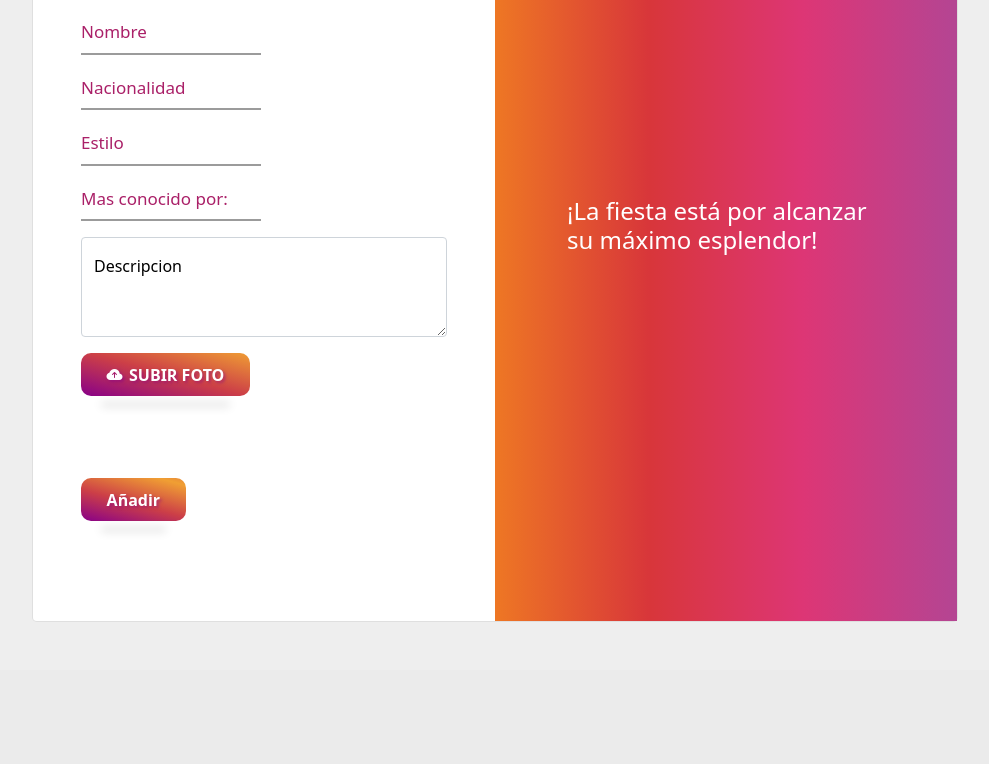
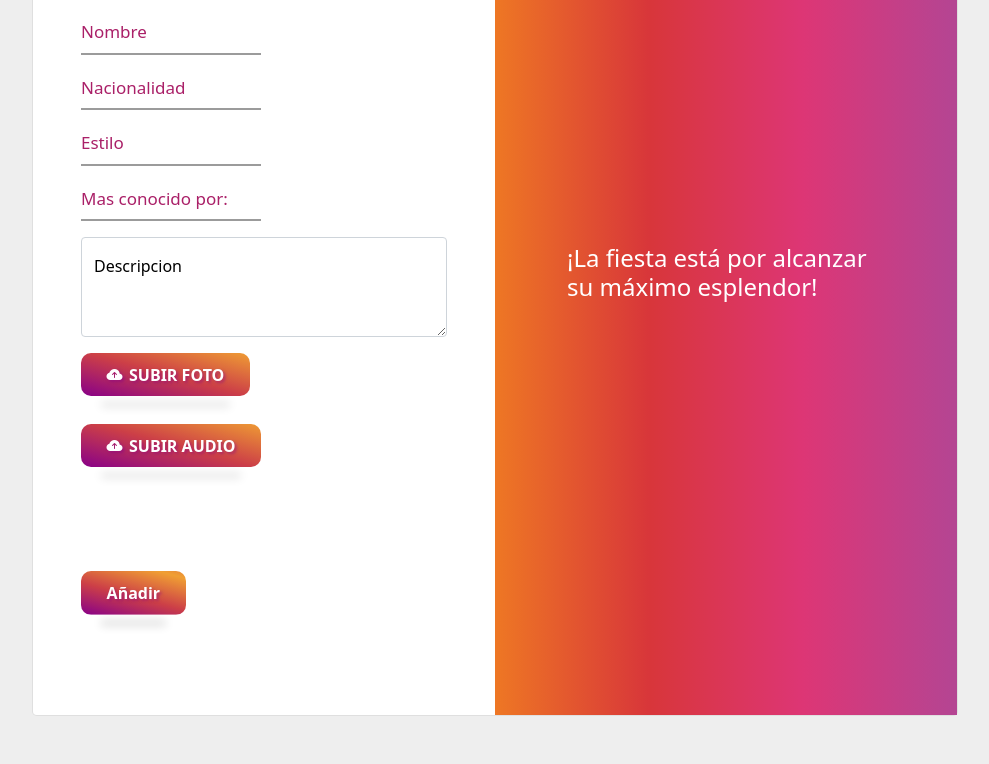
Before and after one commit to Troter2/EventManger, a Django app: page /dj/create in a window 1280 px wide. Shown: the part 290-1054 px from the top of the page, without its empty margins (145-1134 px from the left). Before the commit the page ends 911 px from the top, so only its background shows below. Run offline with Django 5.2, Linux system fonts and the light colour scheme; a user stored in the database is signed in; some libraries are stand-ins or nearby versions.

Commit message:
added audio to add page

```diff
--- a/Dj/forms.py
+++ b/Dj/forms.py
@@ -4,4 +4,4 @@ from .models import Dj
 class DjForm(forms.ModelForm):
     class Meta:
         model = Dj
-        fields = ['name', 'nationality', 'style', 'best_known', 'description', 'photo']
+        fields = ['name', 'nationality', 'style', 'best_known', 'description', 'photo', 'audio']
--- a/Dj/models.py
+++ b/Dj/models.py
@@ -8,7 +8,7 @@ class Dj(models.Model):
     best_known = models.CharField(max_length=100)
     description = models.TextField()
     photo = models.ImageField(upload_to='dj/')
-    audio = models.FileField(upload_to='dj_audio/', null=True, blank=True)
+    audio = models.FileField(upload_to='dj_audio/')
 
     def __str__(self):
         return self.name
--- a/Dj/views.py
+++ b/Dj/views.py
@@ -21,6 +21,7 @@ def dj_detail(request, id):
 @login_required
 def dj_create(request):
     if request.method == 'POST':
+        print(request.POST)
         form = DjForm(request.POST, request.FILES)
         if form.is_valid():
             form.save()
--- a/Event/views.py
+++ b/Event/views.py
@@ -23,7 +23,6 @@ def event_create(request):
 
     clubs = Club.objects.all().order_by('name')
     if request.method == 'POST':
-        print(request.POST)
         form = EventForm(request.POST, request.FILES)
         if form.is_valid():
             form.save()
--- a/templates/Dj/add.html
+++ b/templates/Dj/add.html
@@ -40,7 +40,9 @@
                                                 <label for="best_known" class="form__label">Mas conocido por:</label>
                                             </div>
                                             <div class="form-floating mt-3">
-                                                <textarea class="form-control" placeholder="Descripcion" id="description" name="description" style="height: 100px"></textarea>
+                                                <textarea class="form-control" placeholder="Descripcion"
+                                                          id="description" name="description"
+                                                          style="height: 100px"></textarea>
                                                 <label for="description">Descripcion</label>
                                             </div>
                                             <div class="mb-2">
@@ -50,9 +52,19 @@
                                                         SUBIR FOTO
                                                     </p>
                                                 </label>
-                                                <input type="file" name="photo" accept="image/*" required="" class="invisible" id="id_photo">
                                             </div>
-                                            <div class="row mb-2">
+                                            <div class="">
+                                                <label for="id_audio" class="mt-1">
+                                                    <p class="login_button" id="audio_label">
+                                                        <i class="bi bi-cloud-arrow-up-fill"></i>
+                                                        SUBIR AUDIO
+                                                    </p>
+                                                </label>
+                                                <input type="file" name="audio" accept="audio/*" required=""
+                                                       class="invisible" id="id_audio">
+
+                                                <input type="file" name="photo" accept="image/*" required=""
+                                                       class="invisible" id="id_photo">
                                             </div>
 
                                         </div>
@@ -78,10 +90,21 @@
         </div>
     </section>
     <script>
-        const inputFile = document.getElementById('id_photo');
-        const fileNameDisplay = document.getElementById('photo_label');
+        const photoFile = document.getElementById('id_photo');
+        const photoNameDisplay = document.getElementById('photo_label');
 
-        inputFile.addEventListener('change', function() {
+        photoFile.addEventListener('change', function () {
+            if (photoFile.files.length > 0) {
+                photoNameDisplay.textContent = photoFile.files[0].name;
+            } else {
+                photoNameDisplay.textContent = '';
+            }
+        });
+
+        const inputFile = document.getElementById('id_audio');
+        const fileNameDisplay = document.getElementById('audio_label');
+
+        inputFile.addEventListener('change', function () {
             if (inputFile.files.length > 0) {
                 fileNameDisplay.textContent = inputFile.files[0].name;
             } else {
```
Also changed, not shown: db.sqlite3.
